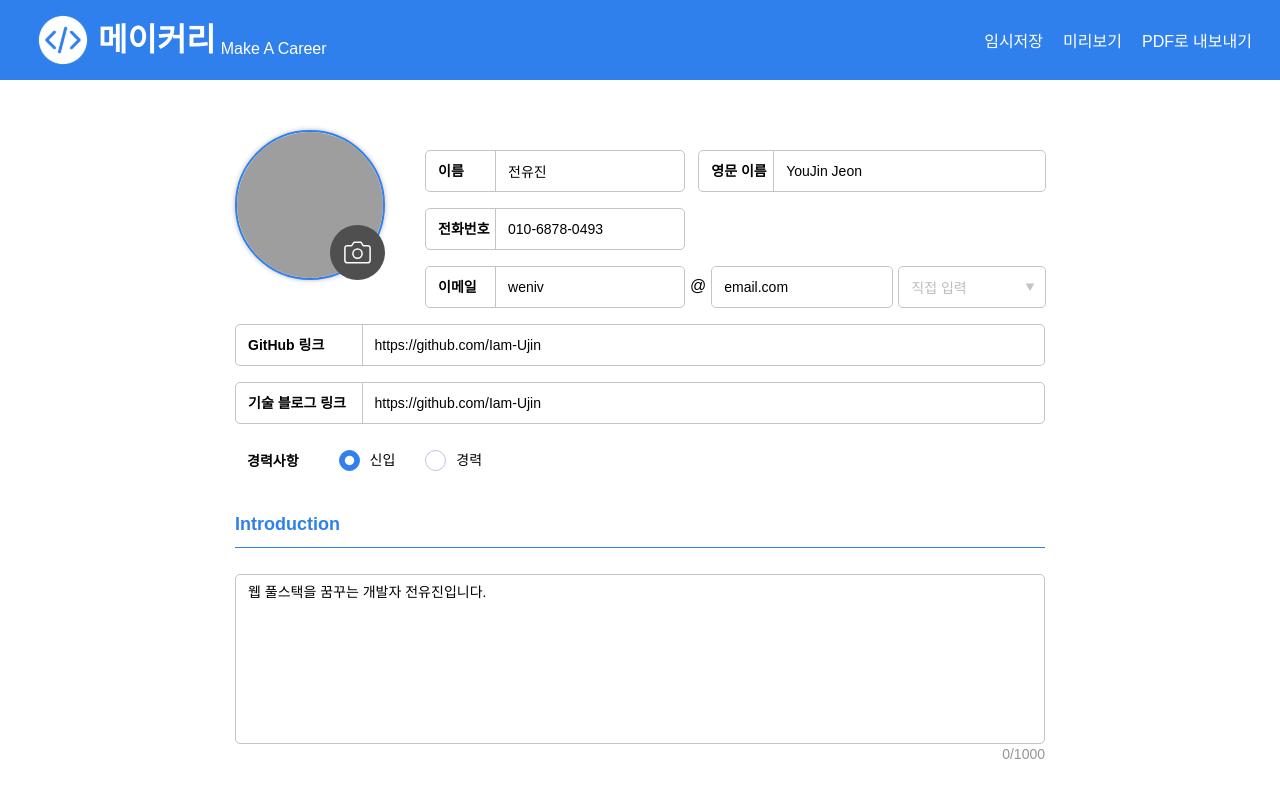
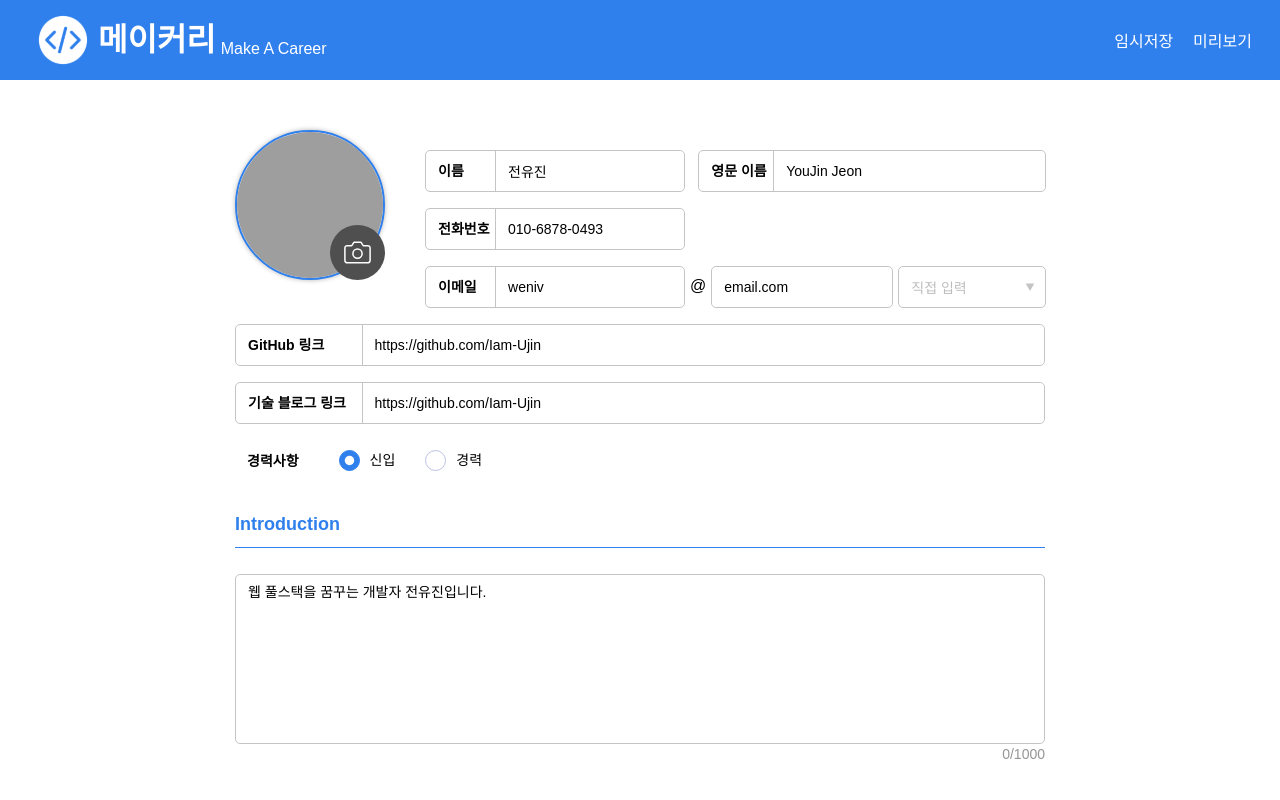
Before and after one commit to weniv/MAKE-RE, a React (Create React App) app: page / in a window 1280 px wide. Shown: the top 800 px of the page. Built offline with nearby package versions, Linux system fonts and the light colour scheme; grey boxes are pictures that could not be loaded.

Commit message:
Delete: Write 페이지에서 PDF 내보내기 버튼 제거

```diff
--- a/src/app/App.jsx
+++ b/src/app/App.jsx
@@ -16,7 +16,7 @@ function App() {
     blog: 'https://github.com/Iam-Ujin',
     newcomer: 'true',
     intro: '웹 풀스택을 꿈꾸는 개발자 전유진입니다.',
-    skills: ['', ''],
+    skills: [''],
     career: [{ id: 1, start: '', end: '', companyName: '', works: '' }],
     project: [
       {
@@ -98,9 +98,6 @@ function App() {
                 미리보기
               </button>
             </li>
-            <li>
-              <button className={styles.exportBtn}>PDF로 내보내기</button>
-            </li>
           </ul>
         </nav>
       </header>
```
